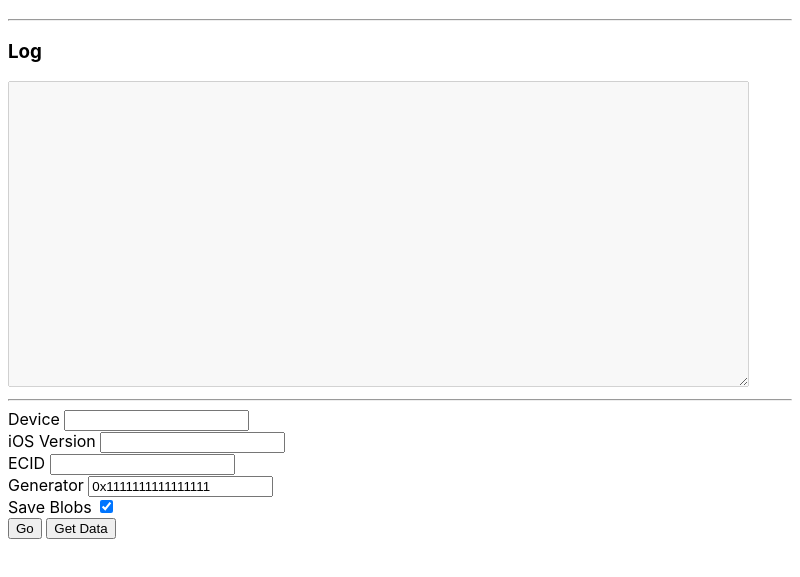
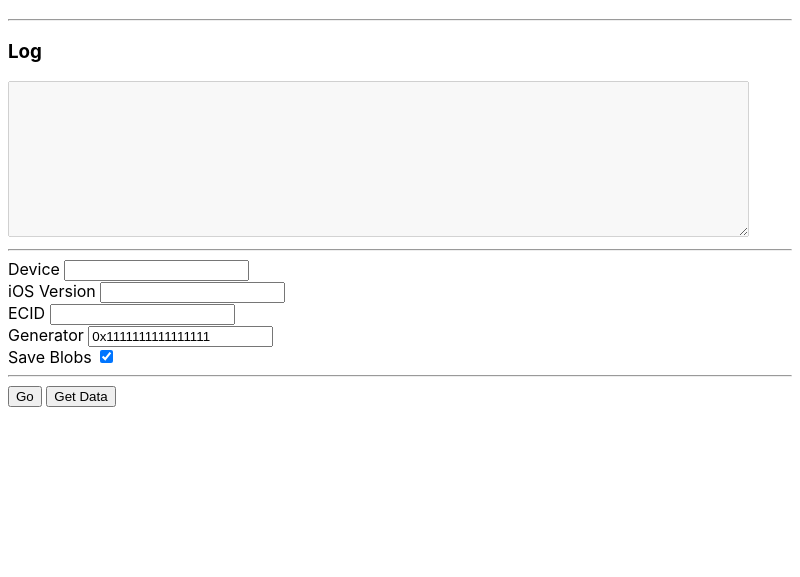
Before and after one commit to Xpl0itU/tssSaver-electron, an Electron app: page index.html in a window 800 px wide. Shown: the part 63-640 px from the top of the page. Drawn offline with Linux system fonts and the light colour scheme.

Commit message:
Add a better GUI (electron-photon)

```diff
--- a/gui-funct.js
+++ b/gui-funct.js
@@ -3,6 +3,7 @@ var fs = require('fs-extra');
 const path = require('path');
 const dialog = require('electron').remote.dialog;
 const process = require('child_process');
+const Photon = require("electron-photon");
 
 function appendOutput(msg) { getCommandOutput().value = (msg+'\n'); };
 function setStatus(msg)    { getStatus().innerHTML = msg; };
--- a/index.html
+++ b/index.html
@@ -5,10 +5,13 @@
   </head>
   <body>
     <link rel="stylesheet" href="assets/style.css">
+    <ph-window>
+        <window-content>
+          <div class="padded-more">
     <h1>tssSaver</h1>
     <hr>
     <h3>Log</h3>
-    <textarea rows="20" cols="90" id="command-output" disabled="true"></textarea>
+    <textarea rows="10" cols="90" id="command-output" disabled="true"></textarea>
     <div id="status"></div>
     <hr>
     <script src="./gui-funct.js"></script>
@@ -16,22 +19,25 @@
         function getCommandOutput() { return document.getElementById("command-output");  };
         function getStatus()      { return document.getElementById("status");  };
     </script>
-      <label for="device">Device</label>
-      <input type="text" class="textinputs" id="device"></input>
+      Device
+      <input type="text" class="textinputs" id="device">
       <br>
-      <label for="ver">iOS Version</label>
-      <input type="text" class="textinputs" id="ver"></input>
+      iOS Version
+      <input type="text" class="textinputs" id="ver">
       <br>
-      <label for="ecid">ECID</label>
-      <input type="text" class="textinputs" id="ecid"></input>
+      ECID
+      <input type="text" class="textinputs" id="ecid">
       <br>
-      <label for="gen">Generator</label>
-      <input type="text" class="textinputs" id="gen" placeholder="0x1111111111111111" value="0x1111111111111111"></input>
+      Generator
+      <input type="text" class="textinputs" id="gen" placeholder="0x1111111111111111" value="0x1111111111111111">
       <br>
-      <label for="save">Save Blobs</label>
-      <input type="checkbox" class="textinputs" id="save" value="-s" checked></input>
-      <br>
-      <button type="button" onclick="backgroundProcess();">Go</button>
-      <button type="button" onclick="getDeviceData();">Get Data</button>
+      Save Blobs
+      <input type="checkbox" class="textinputs" id="save" value="-s" checked>
+      <hr>
+      <button type="button" onclick="backgroundProcess();" class="btn btn-primary">Go</button>
+      <button type="button" onclick="getDeviceData();" class="btn btn-default">Get Data</button>
+    </div>
+    </window-content>
+    </ph-window>
   </body>
 </html>
```
Also changed, not shown: README.md.
